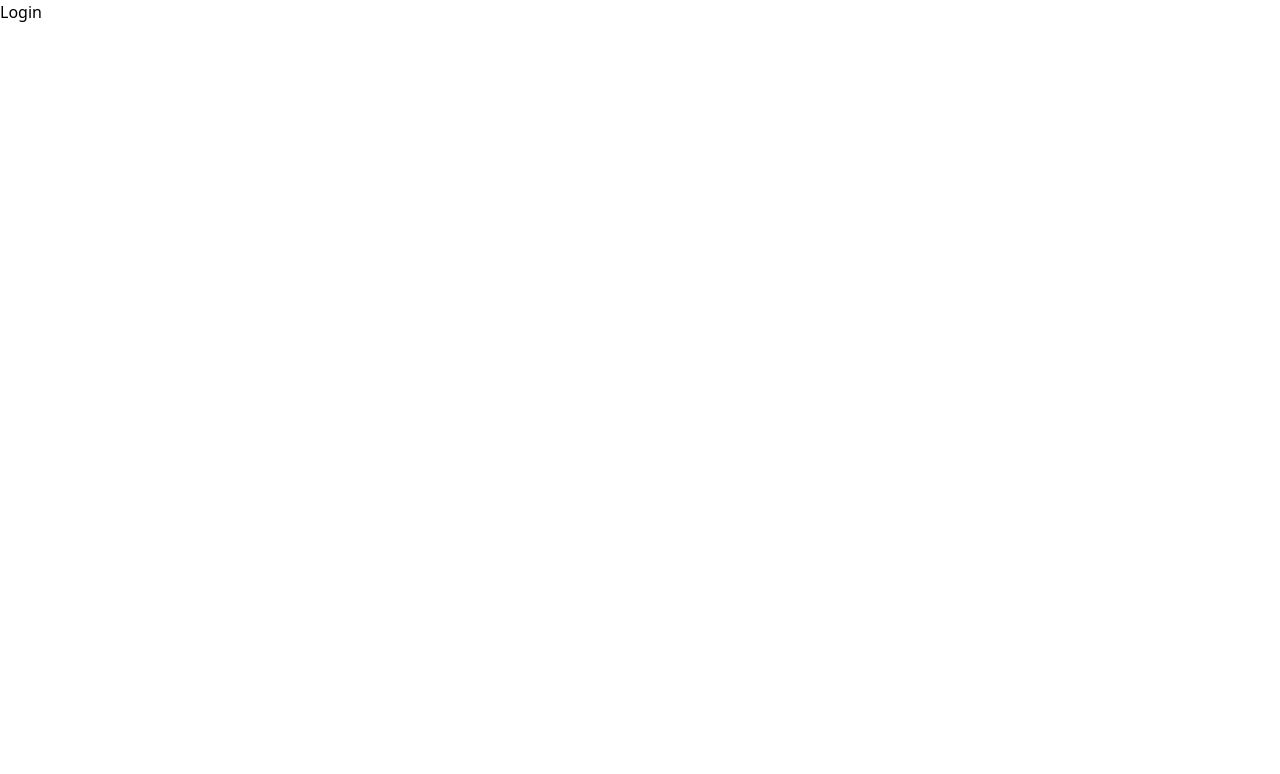
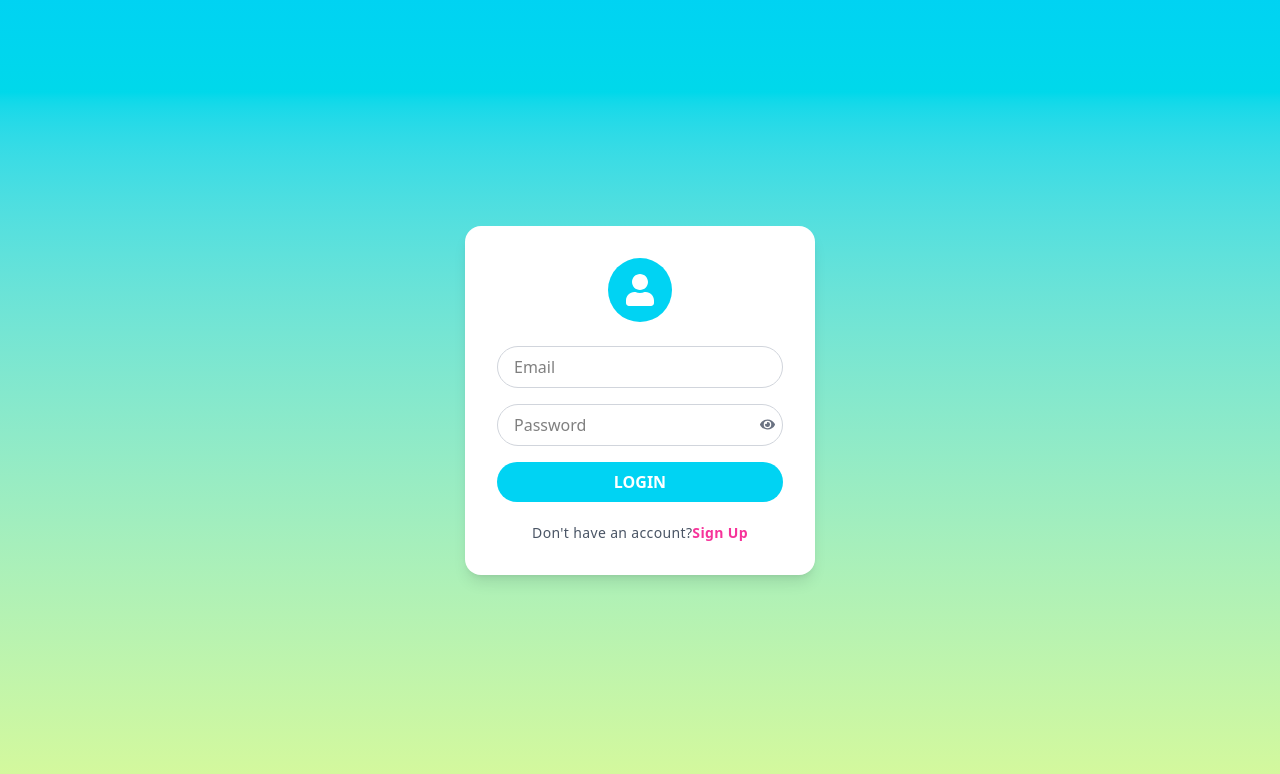
Before and after one commit to merupeshpradhan/ToDo-FullStack, a React (Vite) app in the folder Frontend/: page /login in a window 1280 px wide. Shown: the top 774 px of the page. Built offline with nearby package versions, Linux system fonts and the light colour scheme.

Commit message:
Login View succefully created

```diff
--- a/Frontend/src/pages/Login/Login.jsx
+++ b/Frontend/src/pages/Login/Login.jsx
@@ -1,9 +1,70 @@
-import React from 'react'
+import { useState } from "react";
+import { FaEye, FaEyeSlash, FaUser } from "react-icons/fa";
+import { Link } from "react-router-dom";
 
 function Login() {
+  const [email, setEmail] = useState("");
+  const [password, setPassword] = useState("");
+  const [showPassword, setShowPassword] = useState("");
   return (
-    <div>Login</div>
-  )
+    <div className="flex items-center justify-center min-h-screen bg-linear-to-t from-lime-200 to-cyan-400">
+      <div className="bg-white p-8 rounded-2xl shadow-lg w-[350px]">
+        {/* Top Icon */}
+        <div className="flex justify-center mb-6">
+          <div className="bg-cyan-400 p-4 rounded-full">
+            <FaUser className="w-8 h-8 text-white" />
+          </div>
+        </div>
+
+        <form>
+          {/* Username Email */}
+          <input
+            type="text"
+            placeholder="Email"
+            value={email}
+            onChange={(e) => setEmail(e.target.value)}
+            className="w-full mb-4 px-4 py-2 border border-gray-300 rounded-full focus:outline-none focus:ring-2 focus:ring-cyan-400"
+          />
+
+          {/* Password Input */}
+          <div className="relative mb-4">
+            <input
+              type={showPassword ? "text" : "password"}
+              placeholder="Password"
+              value={password}
+              onChange={(e) => setPassword(e.target.value)}
+              className="w-full px-4 py-2 border border-gray-300 rounded-full focus:outline-none focus:ring-2 focus:ring-cyan-400"
+            />
+            <button
+              type="button"
+              onClick={() => setShowPassword(!showPassword)}
+              className="absolute inset-y-0 right-2 flex items-center text-[15px] justify-center text-gray-500 hover:text-gray-700"
+            >
+              {showPassword ? <FaEyeSlash /> : <FaEye />}
+            </button>
+          </div>
+
+          {/* Login Button */}
+          <button
+            type="submit"
+            className="w-full bg-cyan-400 text-white font-semibold py-2 rounded-full hover:bg-cyan-500 transition-all duration-200 cursor-pointer"
+          >
+            LOGIN
+          </button>
+        </form>
+        {/* For Signup */}
+        <p className="text-center text-gray-600 mt-3 md:mt-5 text-[14px] tracking-wide">
+          Don't have an account?
+          <Link
+            to="/signup"
+            className="text-pink-500 md:font-semibold hover:underline"
+          >
+            Sign Up
+          </Link>
+        </p>
+      </div>
+    </div>
+  );
 }
 
-export default Login
+export default Login;
```
Also changed, not shown: Frontend/public/58862857.jpg (added).
